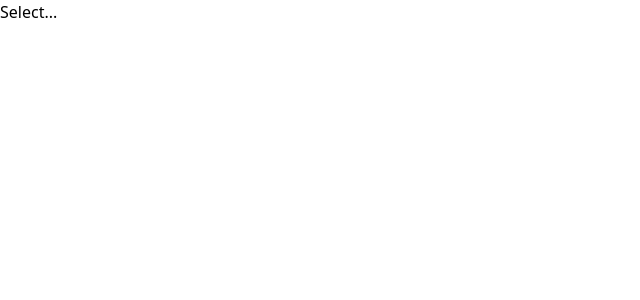
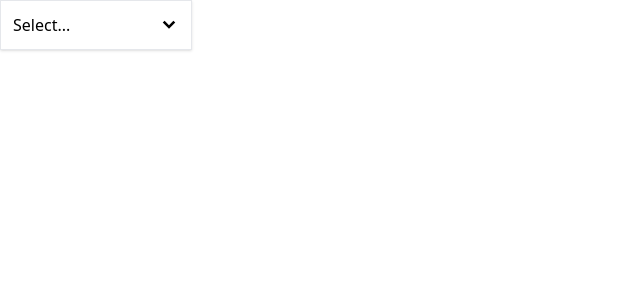
Before and after one commit to PulkitSharma0017/Comps-nav-routes, a React (Create React App) app: page / in a window 1280 px wide. Shown: the top 300 px of the page, without its empty margins (0-640 px from the left). Built offline with nearby package versions, Linux system fonts and the light colour scheme.

Commit message:
implement fc and do styling

```diff
--- a/src/components/Dropdown.js
+++ b/src/components/Dropdown.js
@@ -1,6 +1,7 @@
 import { useState } from "react";
+import { GoChevronDown } from "react-icons/go";
 
-function Dropdown({ options }) {
+function Dropdown({ options, value, onChange }) {
   const [isOpen, setIsOpen] = useState(false);
 
   const handleClick = () => {
@@ -11,21 +12,35 @@ function Dropdown({ options }) {
     // CLOSE DROPDOWN
     setIsOpen(false);
     //WHAT OPTION DID THE USER CLICK ON?
-    console.log(option);
+    onChange(option);
   };
 
   const renderedOptions = options.map((option) => {
     return (
-      <div onClick={() => handleOptionClick(option)} key={option.value}>
+      <div
+        className="cursor-pointer rounded p-1 hover:bg-sky-100"
+        onClick={() => handleOptionClick(option)}
+        key={option.value}
+      >
         {option.label}
       </div>
     );
   });
 
   return (
-    <div>
-      <div onClick={handleClick}>Select...</div>
-      {isOpen && <div>{renderedOptions}</div>}
+    <div className="relative w-48">
+      <div
+        className="rounder flex w-full cursor-pointer items-center justify-between border bg-white p-3 shadow"
+        onClick={handleClick}
+      >
+        {value?.label || "Select..."}
+        <GoChevronDown className="text-xl" />
+      </div>
+      {isOpen && (
+        <div className="absolute top-full w-full rounded border bg-white p-3 shadow">
+          {renderedOptions}
+        </div>
+      )}
     </div>
   );
 }
```
